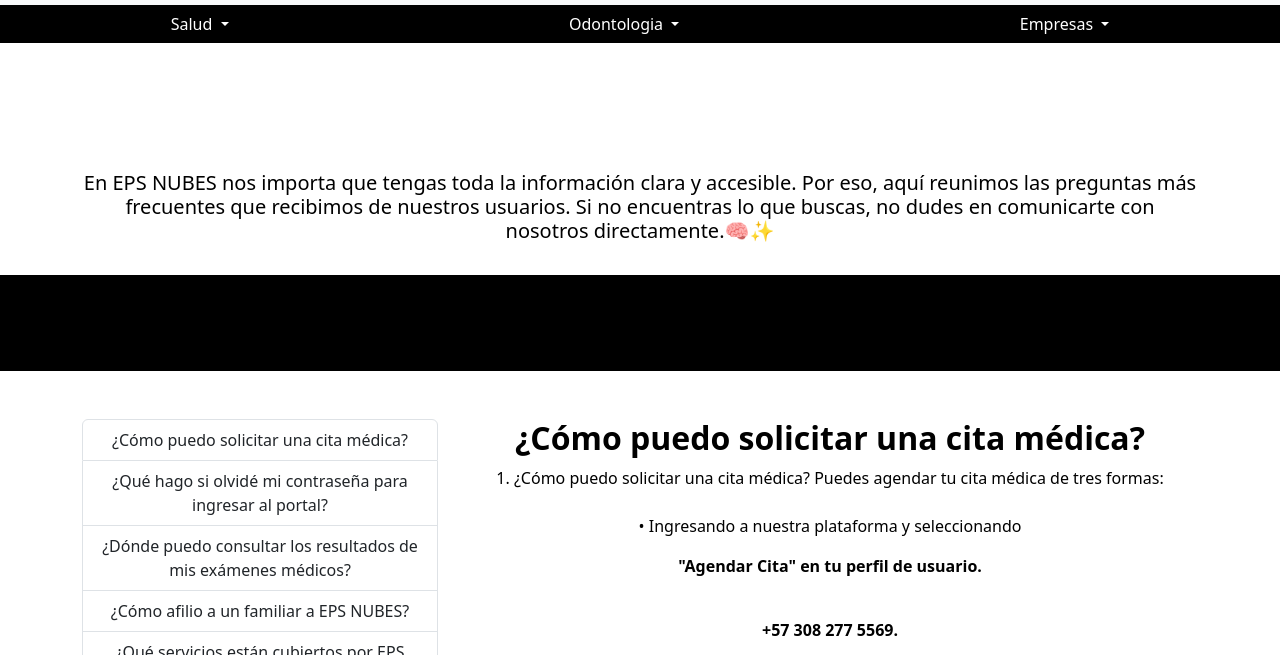
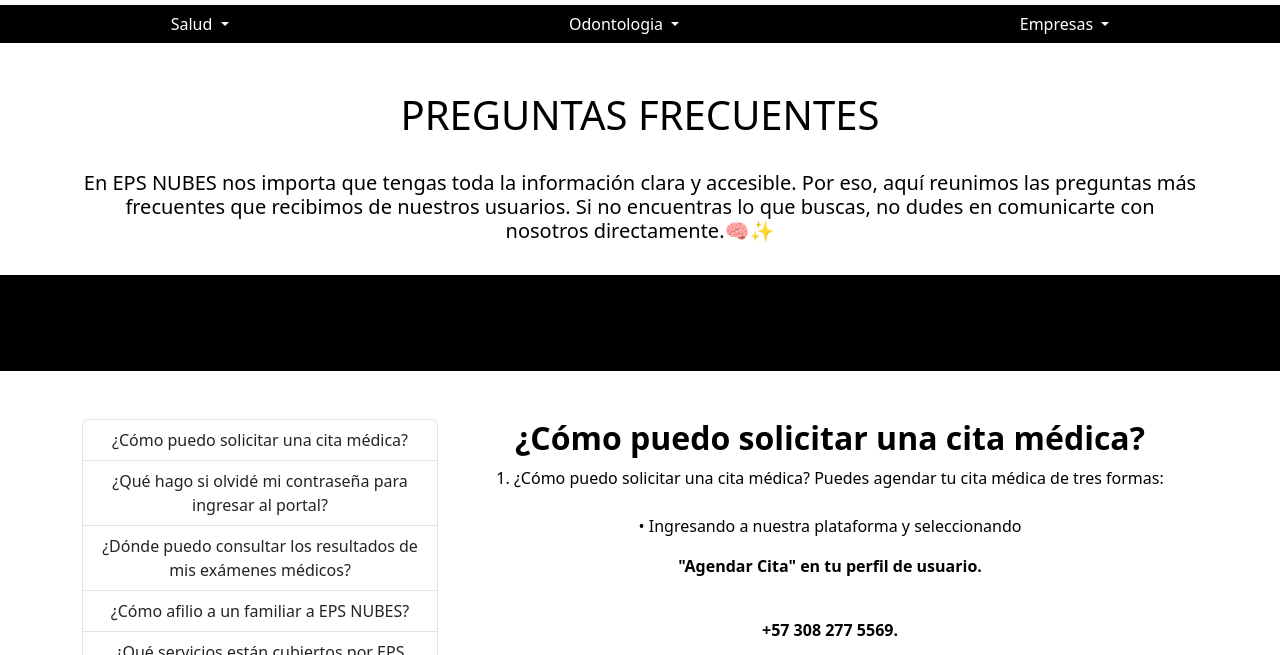
Before and after one commit to juannr1/Fronted_Nubes, a plain HTML site: page redireccion/Dudas.html in a window 1280 px wide. Shown: the part 94-749 px from the top of the page. Drawn offline with nearby package versions, Linux system fonts and the light colour scheme; files whose address does not match are found by name.

Commit message:
Update Dudas.html

```diff
--- a/redireccion/Dudas.html
+++ b/redireccion/Dudas.html
@@ -104,7 +104,7 @@
 
     <!--Acordeones-->
 
-<div class="container text-center mt-5 fw-bold"><h1>PREGUNTAS FRECUENTES</h1></div><br>
+<div class="container text-center text-black mt-5 fw-bold"><h1>PREGUNTAS FRECUENTES</h1></div><br>
 
 <div class="container text-center text-black"><h5>En EPS NUBES nos importa que tengas toda la información clara y accesible. Por eso, aquí reunimos las preguntas más frecuentes que recibimos de nuestros usuarios. Si no encuentras lo que buscas, no dudes en comunicarte con nosotros directamente.🧠✨</h5></div><br>
 
```
